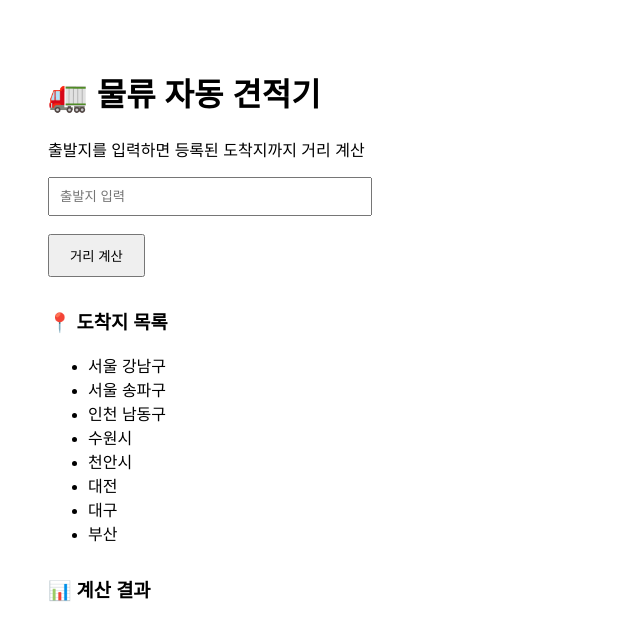
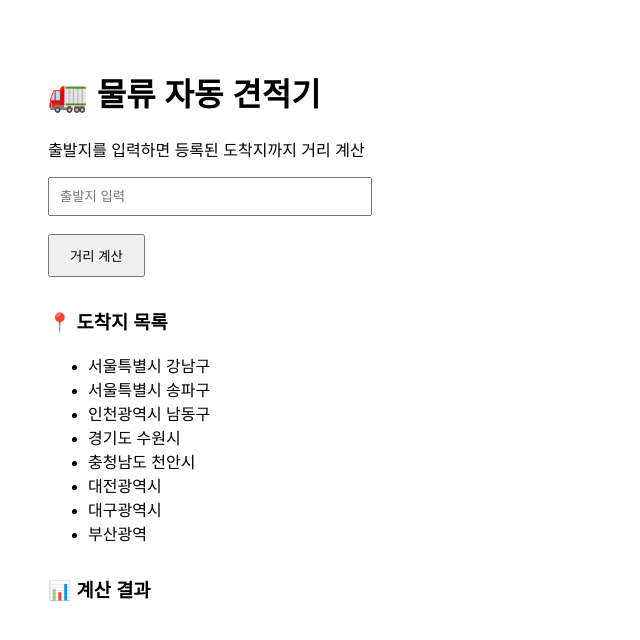
Before and after one commit to kangho3216-beep/logistics-estimator, a Next.js app: page / in a window 1280 px wide. Shown: the top 640 px of the page, without its empty margins (0-640 px from the left). Built offline with nearby package versions, Linux system fonts and the light colour scheme.

Commit message:
Update page.jsx

```diff
--- a/app/page.jsx
+++ b/app/page.jsx
@@ -3,14 +3,14 @@
 import { useState } from "react";
 
 const DESTINATIONS = [
-  "서울 강남구",
-  "서울 송파구",
-  "인천 남동구",
-  "수원시",
-  "천안시",
-  "대전",
-  "대구",
-  "부산",
+  "서울특별시 강남구",
+  "서울특별시 송파구",
+  "인천광역시 남동구",
+  "경기도 수원시",
+  "충청남도 천안시",
+  "대전광역시",
+  "대구광역시",
+  "부산광역",
 ];
 
 export default function Home() {
```
